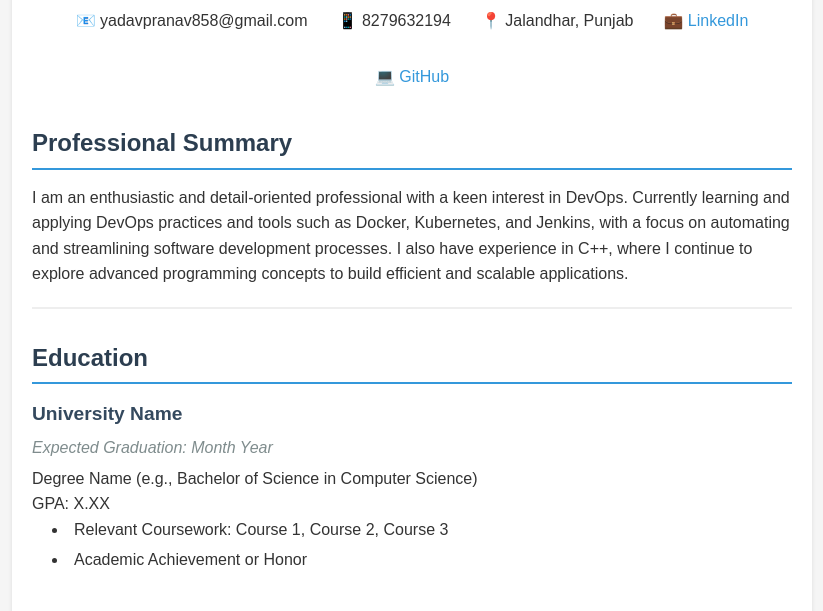
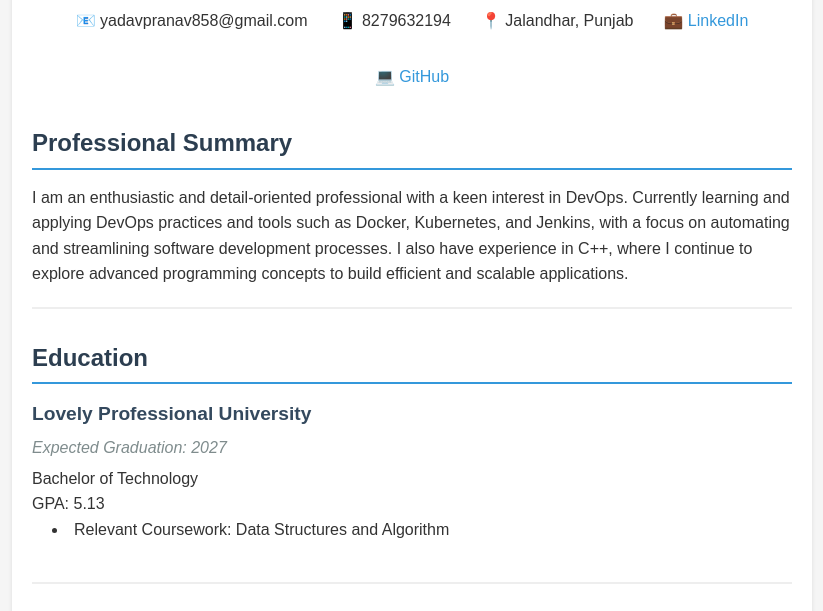
Before and after one commit to Pranavyadav12345/ca4, a plain HTML site: page index.html in a window 1280 px wide. Shown: the part 136-747 px from the top of the page, without its empty margins (228-1051 px from the left). Drawn offline with Linux system fonts and the light colour scheme.

Commit message:
Update index.html

```diff
--- a/index.html
+++ b/index.html
@@ -27,13 +27,13 @@
         <section class="education">
             <h2>Education</h2>
             <div class="entry">
-                <h3>University Name</h3>
-                <p class="date">Expected Graduation: Month Year</p>
-                <p>Degree Name (e.g., Bachelor of Science in Computer Science)</p>
-                <p>GPA: X.XX</p>
+                <h3>Lovely Professional University</h3>
+                <p class="date">Expected Graduation: 2027</p>
+                <p>Bachelor of Technology</p>
+                <p>GPA: 5.13</p>
                 <ul>
-                    <li>Relevant Coursework: Course 1, Course 2, Course 3</li>
-                    <li>Academic Achievement or Honor</li>
+                    <li>Relevant Coursework: Data Structures and Algorithm</li>
+
                 </ul>
             </div>
         </section>
```
